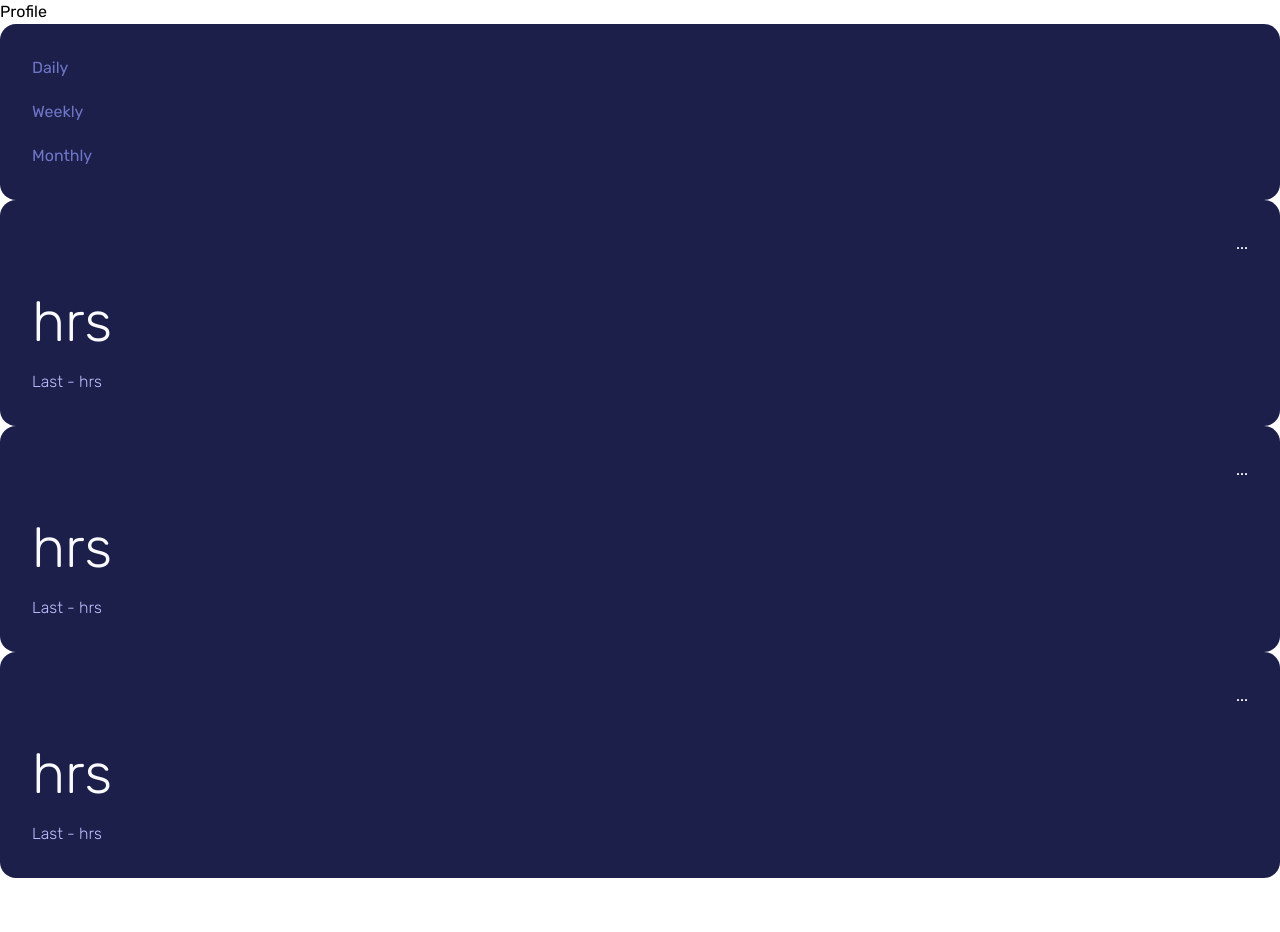
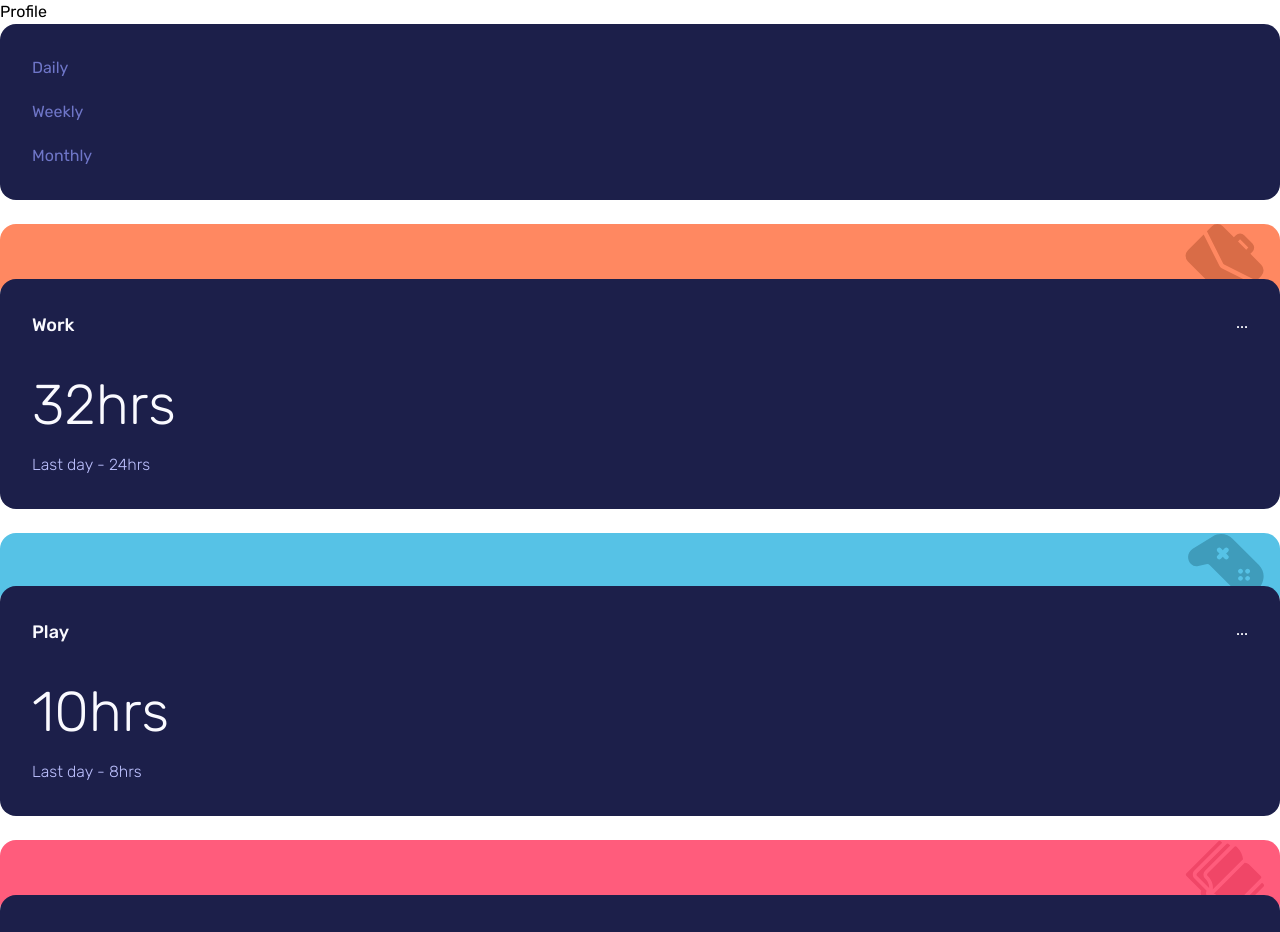
Before and after one commit to revuwem/time-tracking-dashboard, a React (Vite) app: page / in a window 1280 px wide. Shown: the top 932 px of the page. Before the commit the page ends 878 px from the top, so only its background shows below. Built offline with nearby package versions, Linux system fonts and the light colour scheme.

Commit message:
feat(components): add props for Cards at Dashboard

```diff
--- a/src/components/Dashboard/Dashboard.tsx
+++ b/src/components/Dashboard/Dashboard.tsx
@@ -5,9 +5,30 @@ type DashboardProps = {};
 const Dashboard: React.FC<DashboardProps> = ({}) => {
   return (
     <div>
-      <Card />
-      <Card />
-      <Card />
+      <Card
+        title="Work"
+        icon="images/icon-work.svg"
+        color="orange"
+        period="day"
+        currentTime={32}
+        previousTime={24}
+      />
+      <Card
+        title="Play"
+        icon="images/icon-play.svg"
+        color="blue"
+        period="day"
+        currentTime={10}
+        previousTime={8}
+      />
+      <Card
+        title="Study"
+        icon="images/icon-study.svg"
+        color="pink"
+        period="day"
+        currentTime={4}
+        previousTime={6}
+      />
     </div>
   );
 };
```
